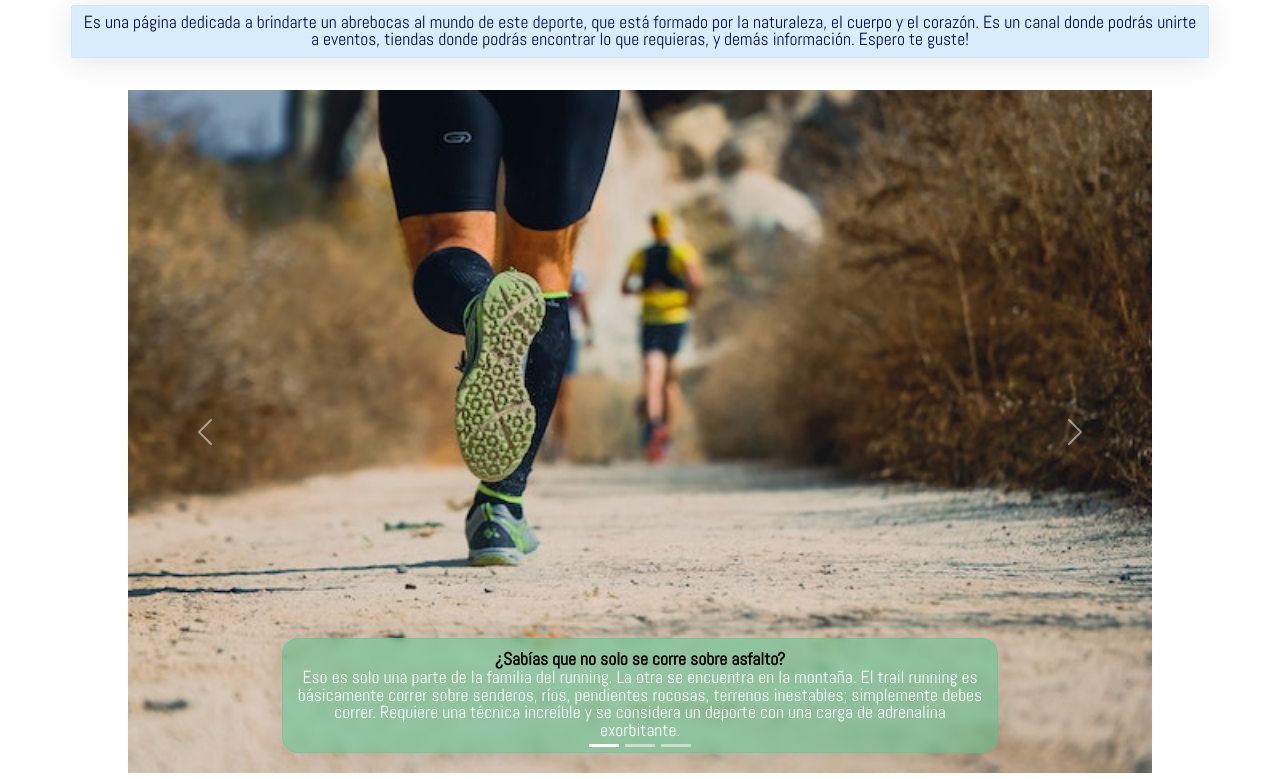
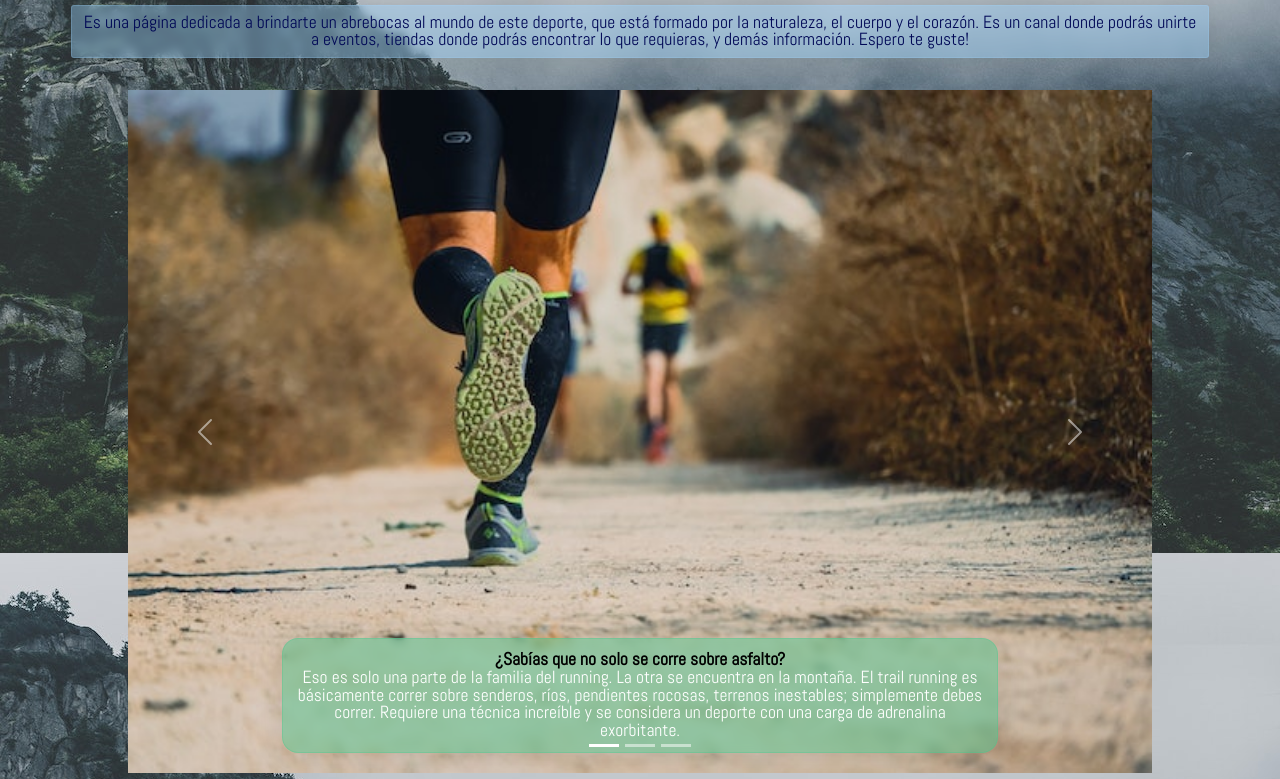
Before and after one commit to Nath-Maya/proyecto-DesarrolloWeb, a website: page index.html in a window 1280 px wide. Shown: the part 300-1079 px from the top of the page. Drawn offline with nearby package versions, Linux system fonts and the light colour scheme; files that its build step writes are made by us from their sources; the site is published under a folder, as on GitHub Pages, so addresses that start at the root find nothing; files whose address does not match are found by name.

Commit message:
corrigiendo enlace fondo

```diff
--- a/assets/scss/partials/_layout.scss
+++ b/assets/scss/partials/_layout.scss
@@ -30,7 +30,7 @@
 
 
 body {
-  @include background-body (url(/img/fondo2.jpg));
+  @include background-body (url(./img/fondo2.jpg));
   font-family: $font-body;
   font-size: 1.1rem;
 }
```
